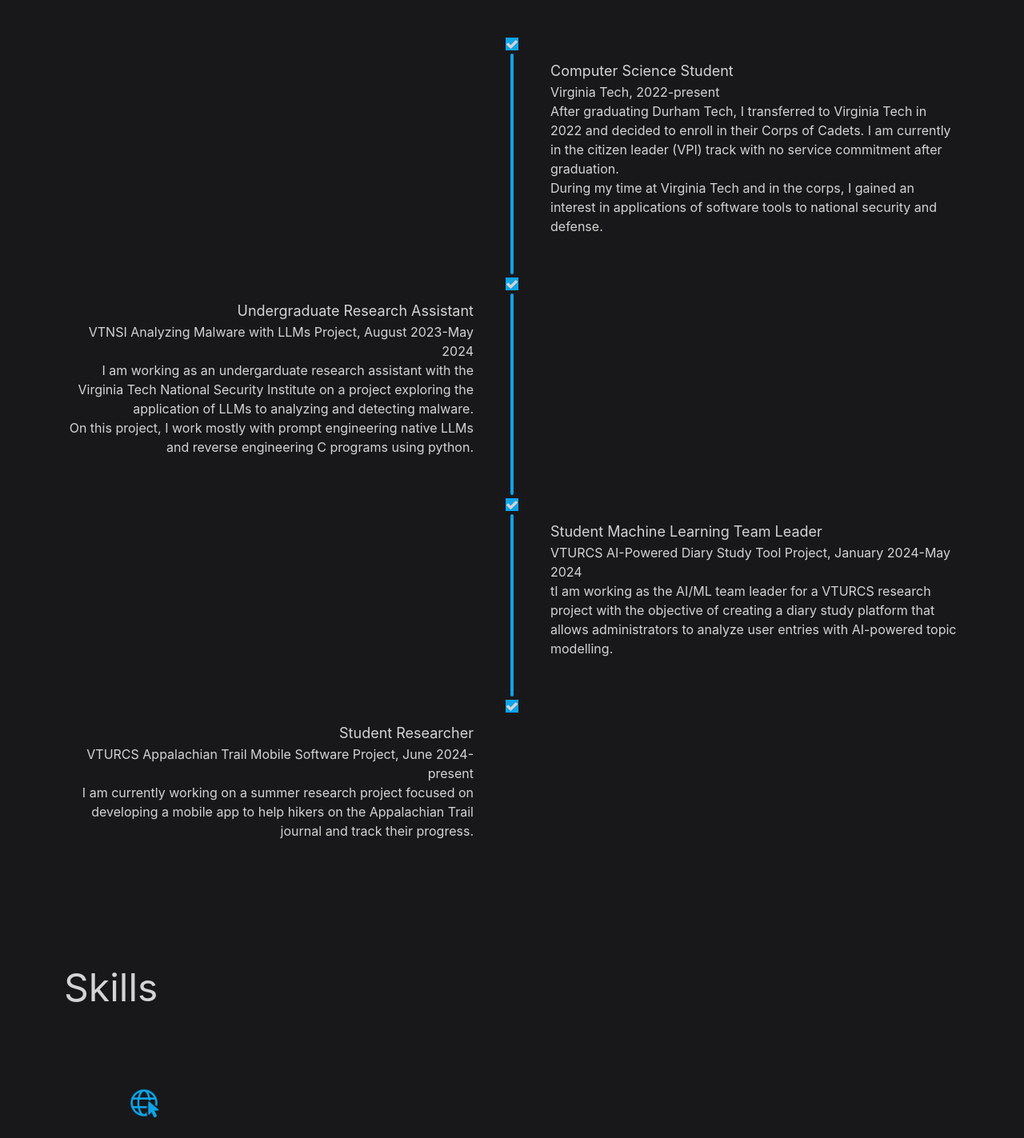
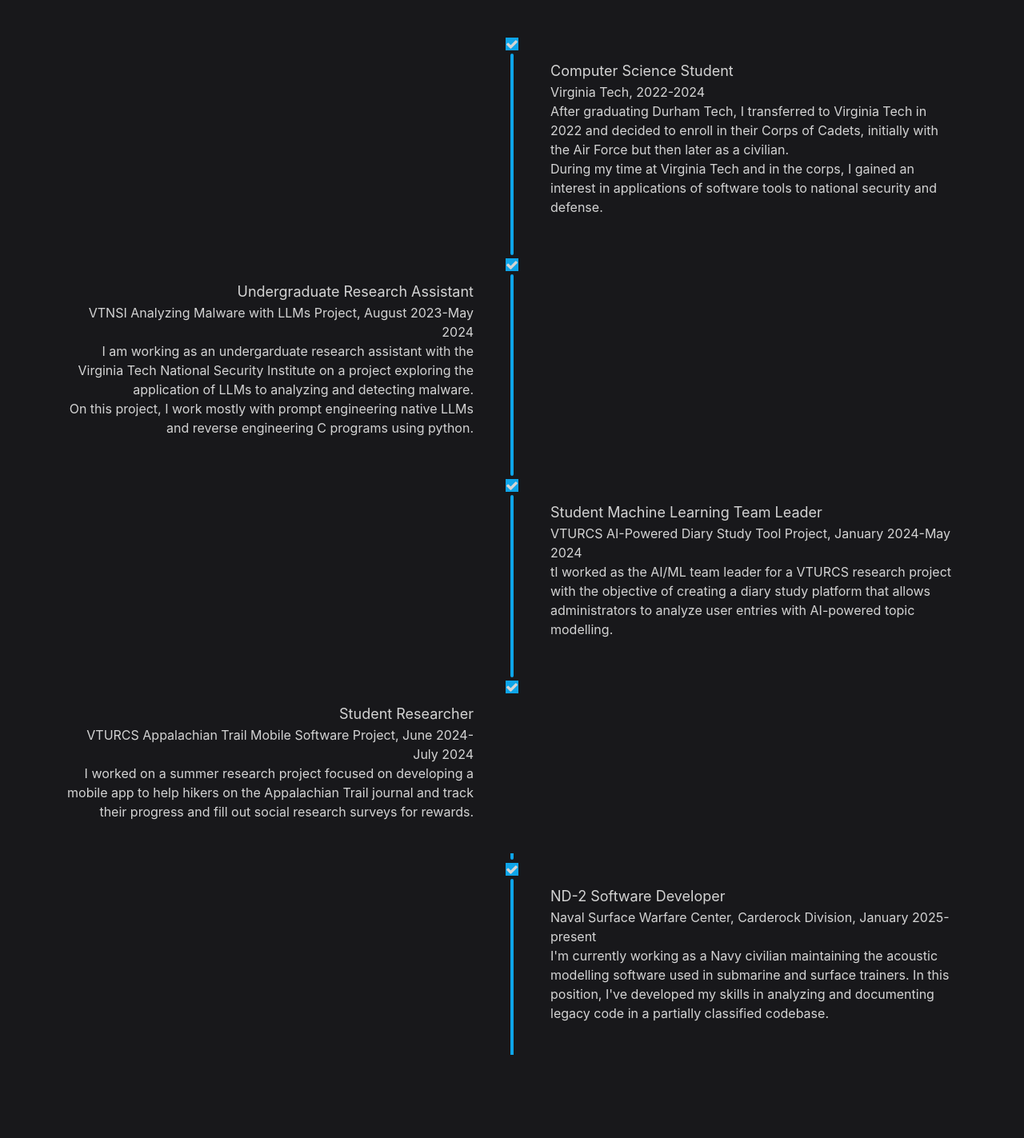
Before and after one commit to spaghety/portfolio, a React (Create React App) app: page / in a window 1280 px wide. Shown: the part 997-2420 px from the top of the page at 80% size. Built offline with nearby package versions, Linux system fonts and the light colour scheme.

Commit message:
Updated my portfolio
Updated my portfolio now that I've graduated and I'm (currently) employed.

```diff
--- a/src/App.tsx
+++ b/src/App.tsx
@@ -31,7 +31,7 @@
               <img src="img/pfp.jpg" className="lg:max-w-sm max-w-64 rounded-lg shadow-2x1" alt="Me" />
               <div className="text-left lg:w-2/5">
                 <h1 className="lg:text-5xl text-4xl font-bold">Phillip Jordan</h1>
-                <p className="py-6">I'm a Virginia Tech student and cadet majoring in <span className="text-sky-400">Computer Science</span>, looking for a career in software engineering and development on a global scale.</p>
+                <p className="py-6">I'm a Navy civilian employee maintaining a partially classified codebase for acoustic simulations used in submarine and surface trainers written primarily in C++, looking for new opportunities to use my security clearance and improve my technical skills.</p>
                 <Link smooth spy to="footer" className="btn rounded-full px-5 bg-transparent text-sky-400 border-sky-400 hover:border-sky-400 hover:bg-sky-400 hover:text-zinc-900">
                 Links
                 </Link>
@@ -57,8 +57,8 @@
                 </div>
                 <div className="timeline-end m-10">
                   <div className="text-lg text-bold">Computer Science Student</div>
-                  <div className="text-md">Virginia Tech, 2022-present</div>
-                  After graduating Durham Tech, I transferred to Virginia Tech in 2022 and decided to enroll in their Corps of Cadets. I am currently in the citizen leader (VPI) track with no service commitment after graduation.<br />
+                  <div className="text-md">Virginia Tech, 2022-2024</div>
+                  After graduating Durham Tech, I transferred to Virginia Tech in 2022 and decided to enroll in their Corps of Cadets, initially with the Air Force but then later as a civilian.<br />
                   During my time at Virginia Tech and in the corps, I gained an interest in applications of software tools to national security and defense.
                 </div>
                 <hr className="bg-sky-500" />
@@ -84,7 +84,7 @@
                 <div className="timeline-end m-10">
                   <div className="text-lg text-bold">Student Machine Learning Team Leader</div>
                   <div className="text-md">VTURCS AI-Powered Diary Study Tool Project, January 2024-May 2024</div>
-                  {"t"}I am working as the AI/ML team leader for a VTURCS research project with the objective of creating a diary study platform that allows administrators to analyze user entries with AI-powered topic modelling.
+                  {"t"}I worked as the AI/ML team leader for a VTURCS research project with the objective of creating a diary study platform that allows administrators to analyze user entries with AI-powered topic modelling.
                 </div>
                 <hr className="bg-sky-500" />
               </li>
@@ -95,9 +95,21 @@
                 </div>
                 <div className="timeline-start md:text-end m-10">
                   <div className="text-lg text-bold">Student Researcher</div>
-                  <div className="text-md">VTURCS Appalachian Trail Mobile Software Project, June 2024-present</div>
-                  I am currently working on a summer research project focused on developing a mobile app to help hikers on the Appalachian Trail journal and track their progress.
+                  <div className="text-md">VTURCS Appalachian Trail Mobile Software Project, June 2024-July 2024</div>
+                  I worked on a summer research project focused on developing a mobile app to help hikers on the Appalachian Trail journal and track their progress and fill out social research surveys for rewards.
                 </div>
+              </li>
+              <li>
+                <hr className="bg-sky-500" />
+                <div className="timeline-middle">
+                  <i className="fa fa-check bg-sky-500"></i>
+                </div>
+                <div className="timeline-end m-10">
+                  <div className="text-lg text-bold">ND-2 Software Developer</div>
+                  <div className="text-md">Naval Surface Warfare Center, Carderock Division, January 2025-present</div>
+                  I'm currently working as a Navy civilian maintaining the acoustic modelling software used in submarine and surface trainers. In this position, I've developed my skills in analyzing and documenting legacy code in a partially classified codebase.
+                </div>
+                <hr className="bg-sky-500" />
               </li>
             </ul>
           </div>
```
